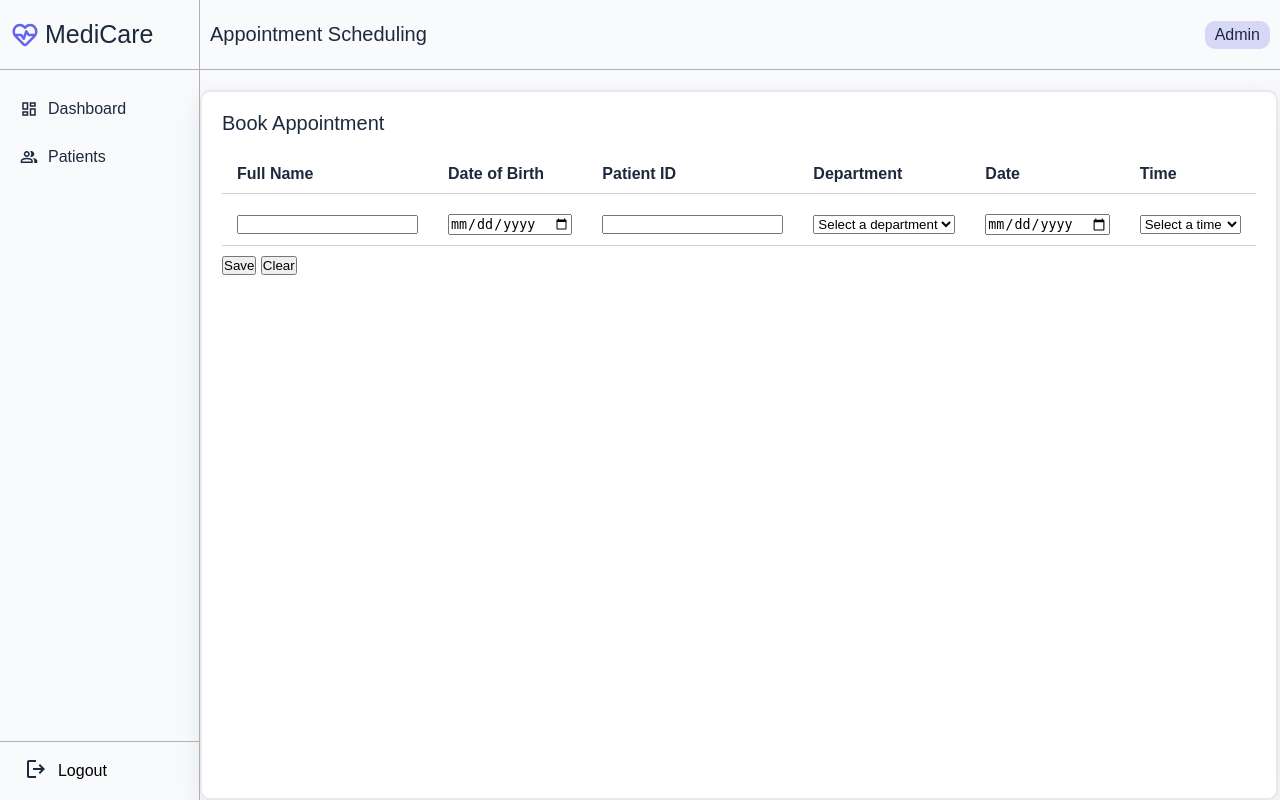
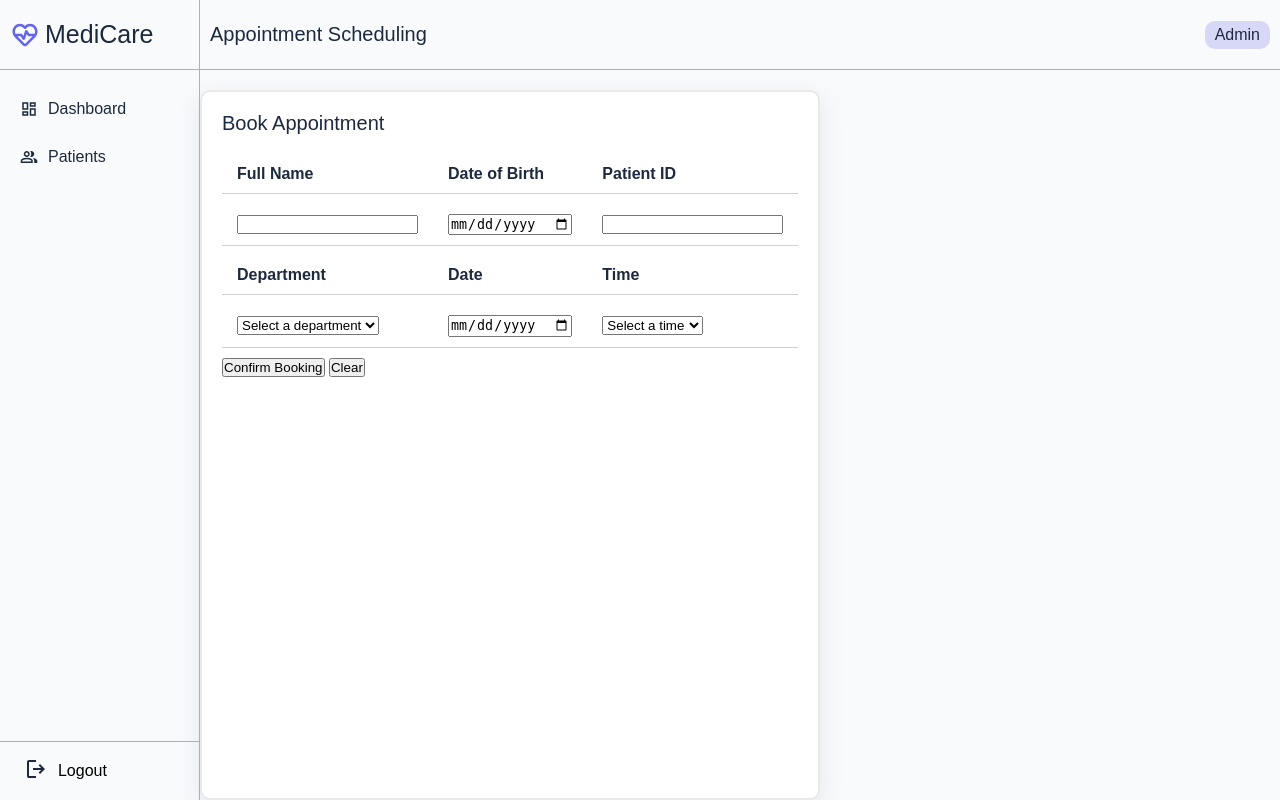
Before and after one commit to jjjjjess/WEBD-2200-FinalProject, a PHP site: page /appointments.php in a window 1280 px wide. Run offline with PHP 8.4, Linux system fonts and the light colour scheme.

Commit message:
Improved styling and some functionality issues

```diff
--- a/appointments.php
+++ b/appointments.php
@@ -47,15 +47,12 @@
                     </div>
 
                     <div class="table">
-                        <form method="POST">
+                        <form method="POST" action="process_appointment.php">
                         <table>
                             <tr class="t-header">
                                 <td>Full Name</td>
                                 <td>Date of Birth</td>
                                 <td>Patient ID</td>
-                                <td>Department</td>
-                                <td>Date</td>
-                                <td>Time</td>
                             </tr>
                             <tr>
                                 <td>
@@ -67,6 +64,13 @@
                                 <td>
                                     <input type="text" id="id" required>
                                 </td>
+                            </tr>
+                                <tr class="t-header">
+                                <td>Department</td>
+                                <td>Date</td>
+                                <td>Time</td>
+                                </tr>
+                                <tr>
                                 <td>
                                     <select id="department" required>
                                         <option placeholder>Select a department</option>
@@ -94,9 +98,9 @@
                                         <option>16:00 - 17:00</option>
                                     </select>
                                 </td>
-                            </tr>
+                                </tr>
                         </table>
-                        <input type="submit" value="Save">
+                        <input type="submit" value="Confirm Booking">
                         <input type="reset" value="Clear">
                     </div>
                 </div>
```
